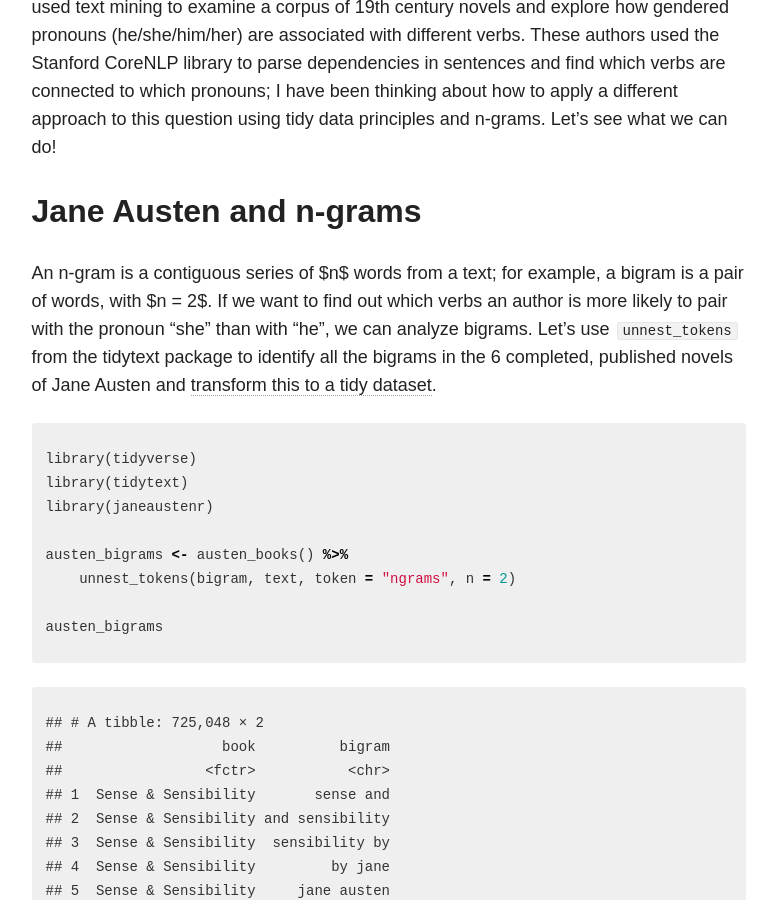
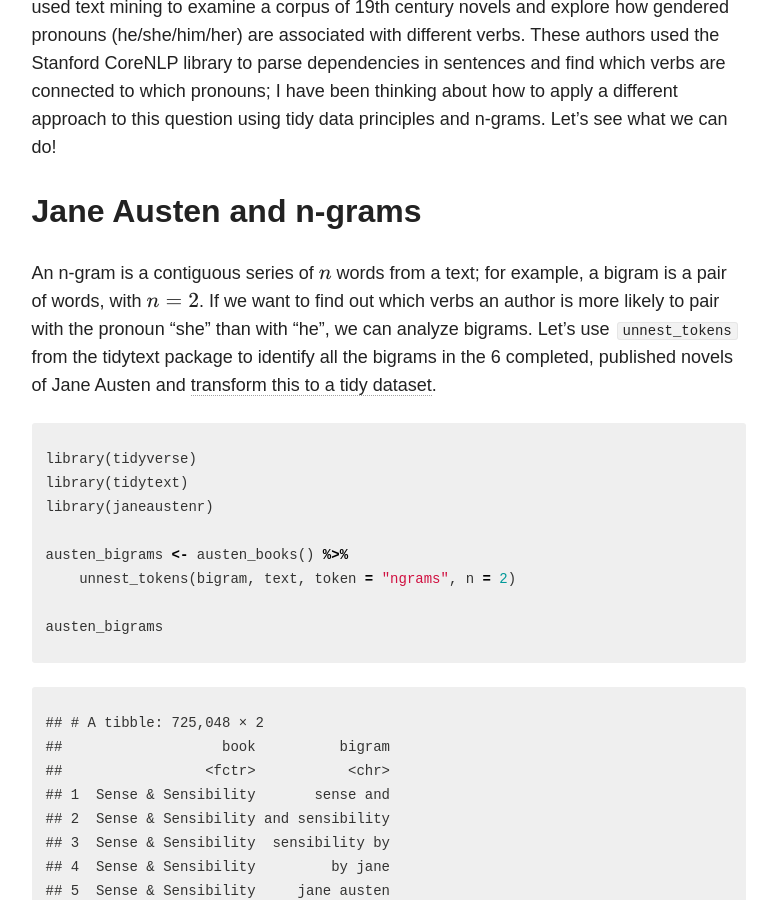
Before and after one commit to juliasilge/old_bloggy_blog, a Jekyll site: the page built from _posts/2017-04-15-Gender-Pronouns.md, in a window 1280 px wide and 900 px high, scrolled down 1158 px. Shown: the whole window, without its empty margins (348-1125 px from the left). Built offline with Jekyll 4.4.1, drawn with Linux system fonts in a browser that asks for light colours; nearby versions of some CDN libraries; formulas are drawn with MathJax 3; comment, search, counter and statistics services are not loaded.

Commit message:
Maybe this will work for equations?

````diff
--- a/_R/2017-04-15-Gender-Pronouns.Rmd
+++ b/_R/2017-04-15-Gender-Pronouns.Rmd
@@ -28,7 +28,7 @@
 
 ## Jane Austen and n-grams
 
-An n-gram is a contiguous series of $n$ words from a text; for example, a bigram is a pair of words, with $n = 2$. If we want to find out which verbs an author is more likely to pair with the pronoun "she" than with "he", we can analyze bigrams. Let's use `unnest_tokens` from the tidytext package to identify all the bigrams in the 6 completed, published novels of Jane Austen and [transform this to a tidy dataset](http://tidytextmining.com/tidytext.html).
+An n-gram is a contiguous series of $$n$$ words from a text; for example, a bigram is a pair of words, with $$n = 2$$. If we want to find out which verbs an author is more likely to pair with the pronoun "she" than with "he", we can analyze bigrams. Let's use `unnest_tokens` from the tidytext package to identify all the bigrams in the 6 completed, published novels of Jane Austen and [transform this to a tidy dataset](http://tidytextmining.com/tidytext.html).
 
 ```{r austen_bigrams}
 library(tidyverse)
--- a/_posts/2017-04-15-Gender-Pronouns.md
+++ b/_posts/2017-04-15-Gender-Pronouns.md
@@ -19,7 +19,7 @@
 
 ## Jane Austen and n-grams
 
-An n-gram is a contiguous series of $n$ words from a text; for example, a bigram is a pair of words, with $n = 2$. If we want to find out which verbs an author is more likely to pair with the pronoun "she" than with "he", we can analyze bigrams. Let's use `unnest_tokens` from the tidytext package to identify all the bigrams in the 6 completed, published novels of Jane Austen and [transform this to a tidy dataset](http://tidytextmining.com/tidytext.html).
+An n-gram is a contiguous series of $$n$$ words from a text; for example, a bigram is a pair of words, with $$n = 2$$. If we want to find out which verbs an author is more likely to pair with the pronoun "she" than with "he", we can analyze bigrams. Let's use `unnest_tokens` from the tidytext package to identify all the bigrams in the 6 completed, published novels of Jane Austen and [transform this to a tidy dataset](http://tidytextmining.com/tidytext.html).
 
 
 {% highlight r %}
````
